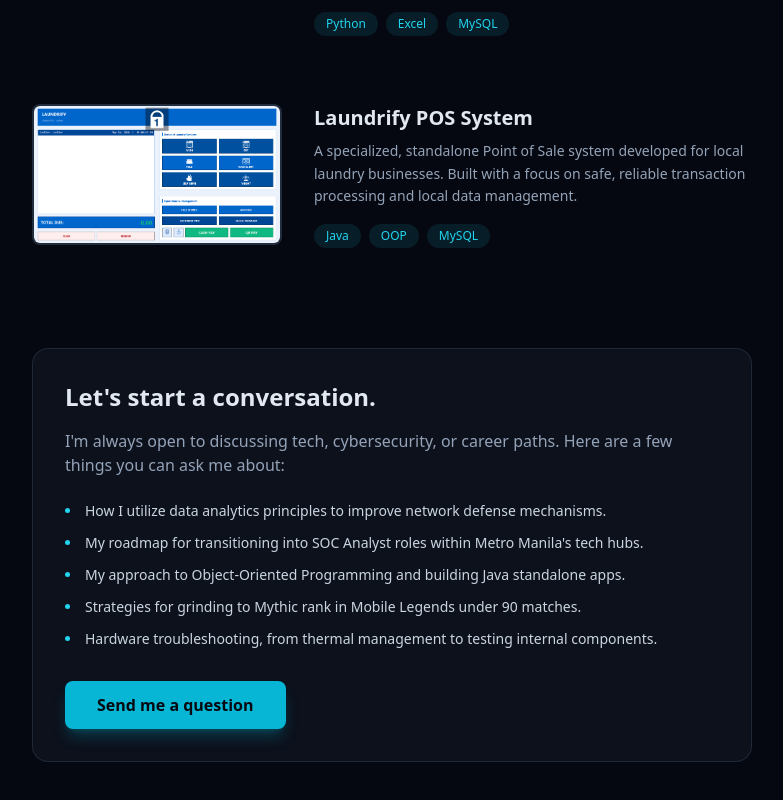
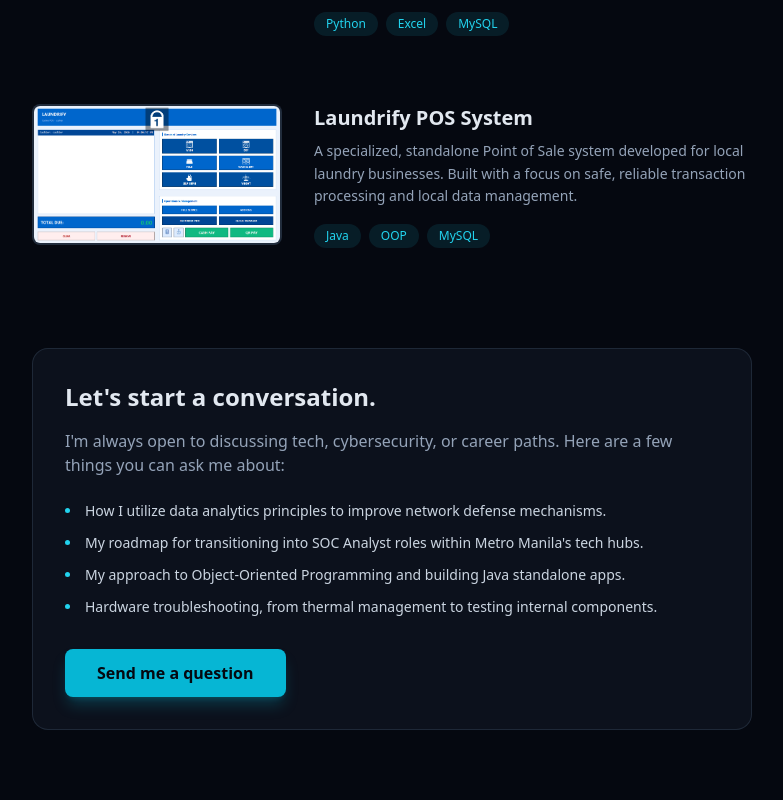
Before and after one commit to raflearns/portfolio-frontend, a React app: page / in a window 1280 px wide. Shown: the part 1490-2290 px from the top of the page, without its empty margins (248-1031 px from the left). Built offline with nearby package versions, Linux system fonts and the light colour scheme; the HTML template or start-up script is replaced by a standard one.

Commit message:
removed list

```diff
--- a/src/App.jsx
+++ b/src/App.jsx
@@ -187,7 +187,6 @@ export default function App() {
                 <li>How I utilize data analytics principles to improve network defense mechanisms.</li>
                 <li>My roadmap for transitioning into SOC Analyst roles within Metro Manila's tech hubs.</li>
                 <li>My approach to Object-Oriented Programming and building Java standalone apps.</li>
-                <li>Strategies for grinding to Mythic rank in Mobile Legends under 90 matches.</li>
                 <li>Hardware troubleshooting, from thermal management to testing internal components.</li>
               </ul>
 
```
